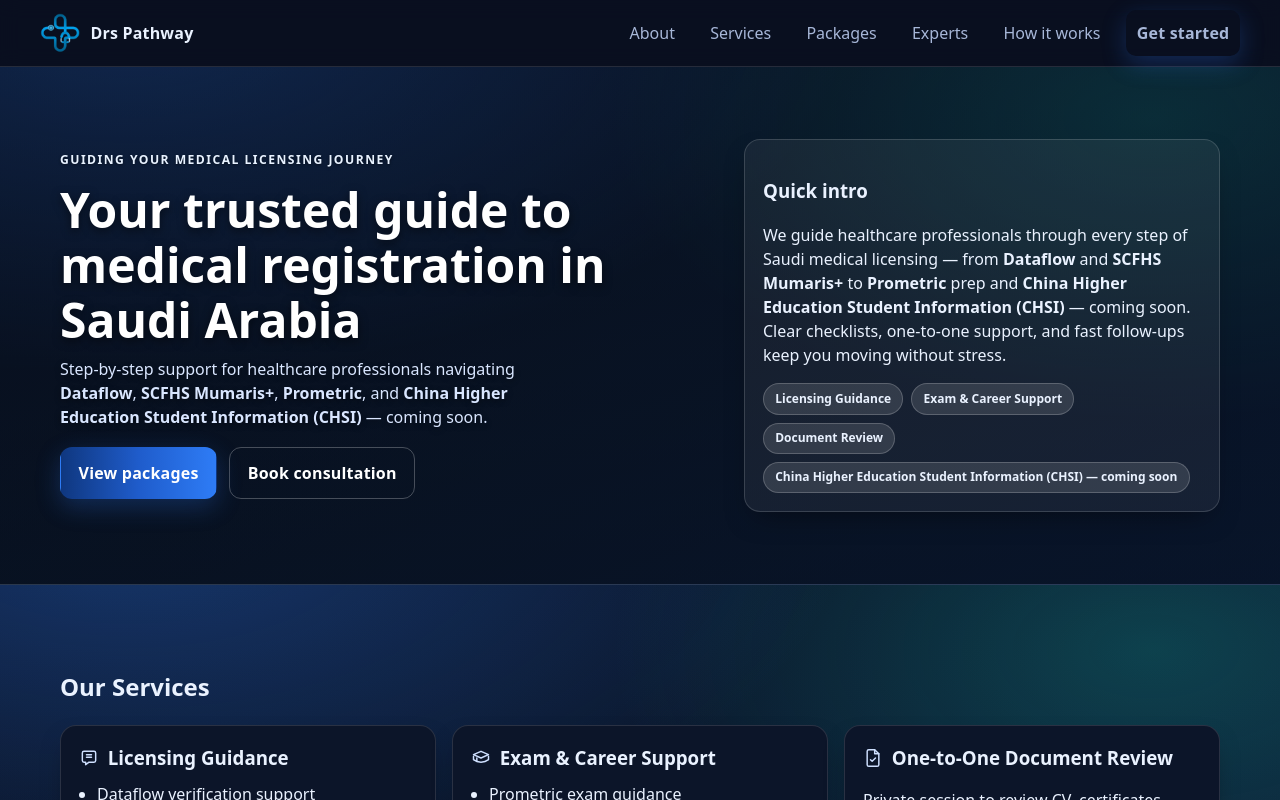
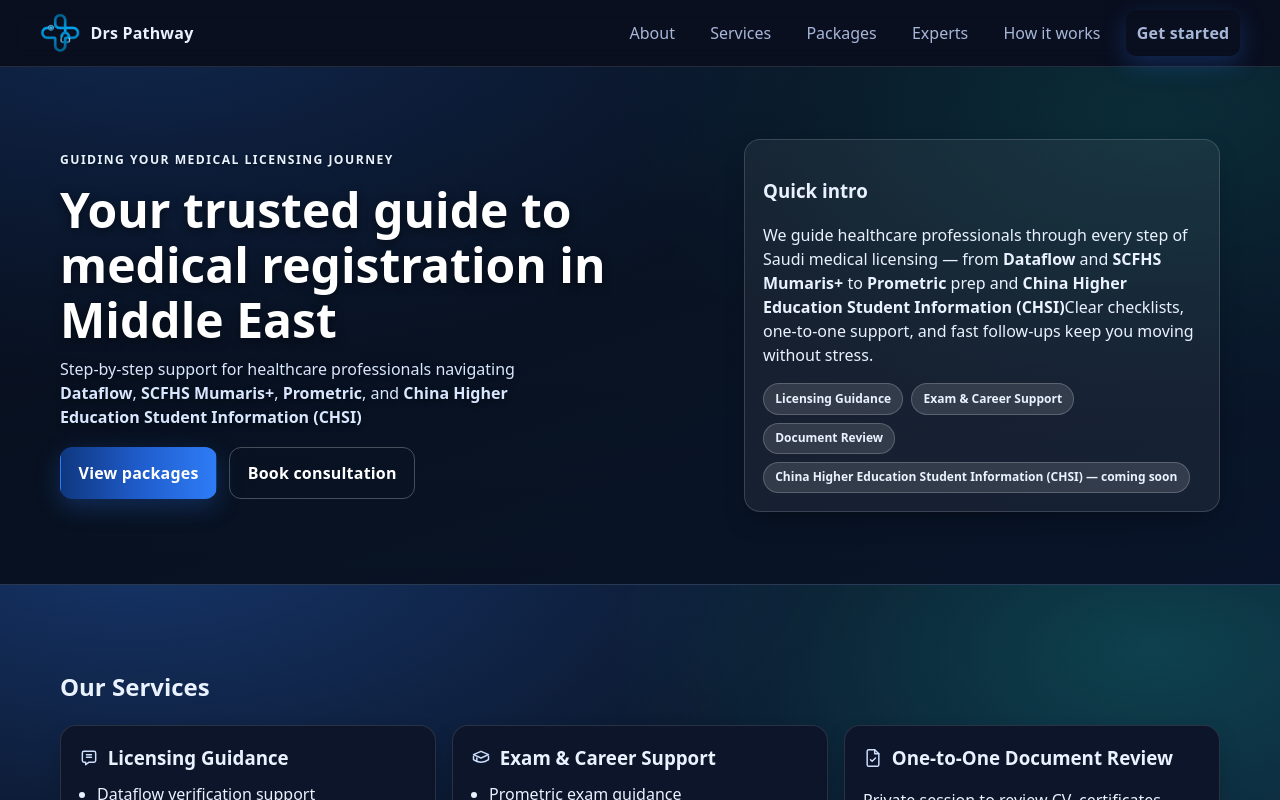
Before and after one commit to mfk4us/drspathway_website, a Next.js app: page / in a window 1280 px wide. Shown: the top 800 px of the page. Built offline with nearby package versions, Linux system fonts and the light colour scheme.

Commit message:
Update page.tsx

```diff
--- a/src/app/page.tsx
+++ b/src/app/page.tsx
@@ -155,11 +155,11 @@
           <div className="hero-copy reveal">
             <p className="eyebrow">Guiding Your Medical Licensing Journey</p>
             <h1 id="hero-title" className="display">
-              Your trusted guide to medical registration in Saudi Arabia
+              Your trusted guide to medical registration in Middle East
             </h1>
             <p className="lead">
               Step‑by‑step support for healthcare professionals navigating <b>Dataflow</b>,{" "}
-              <b>SCFHS Mumaris+</b>, <b>Prometric</b>, and <b>China Higher Education Student Information (CHSI)</b> — coming soon.
+              <b>SCFHS Mumaris+</b>, <b>Prometric</b>, and <b>China Higher Education Student Information (CHSI)</b>
             </p>
             <div className="cta-row">
               <a href="#packages" className="btn btn--primary">View packages</a>
@@ -171,7 +171,7 @@
             <h3>Quick intro</h3>
             <p>
               We guide healthcare professionals through every step of Saudi medical licensing —
-              from <b>Dataflow</b> and <b>SCFHS Mumaris+</b> to <b>Prometric</b> prep and <b>China Higher Education Student Information (CHSI)</b> — coming soon.
+              from <b>Dataflow</b> and <b>SCFHS Mumaris+</b> to <b>Prometric</b> prep and <b>China Higher Education Student Information (CHSI)</b>
               Clear checklists, one‑to‑one support, and fast follow‑ups keep you moving without stress.
             </p>
             <ul className="chips">
```
